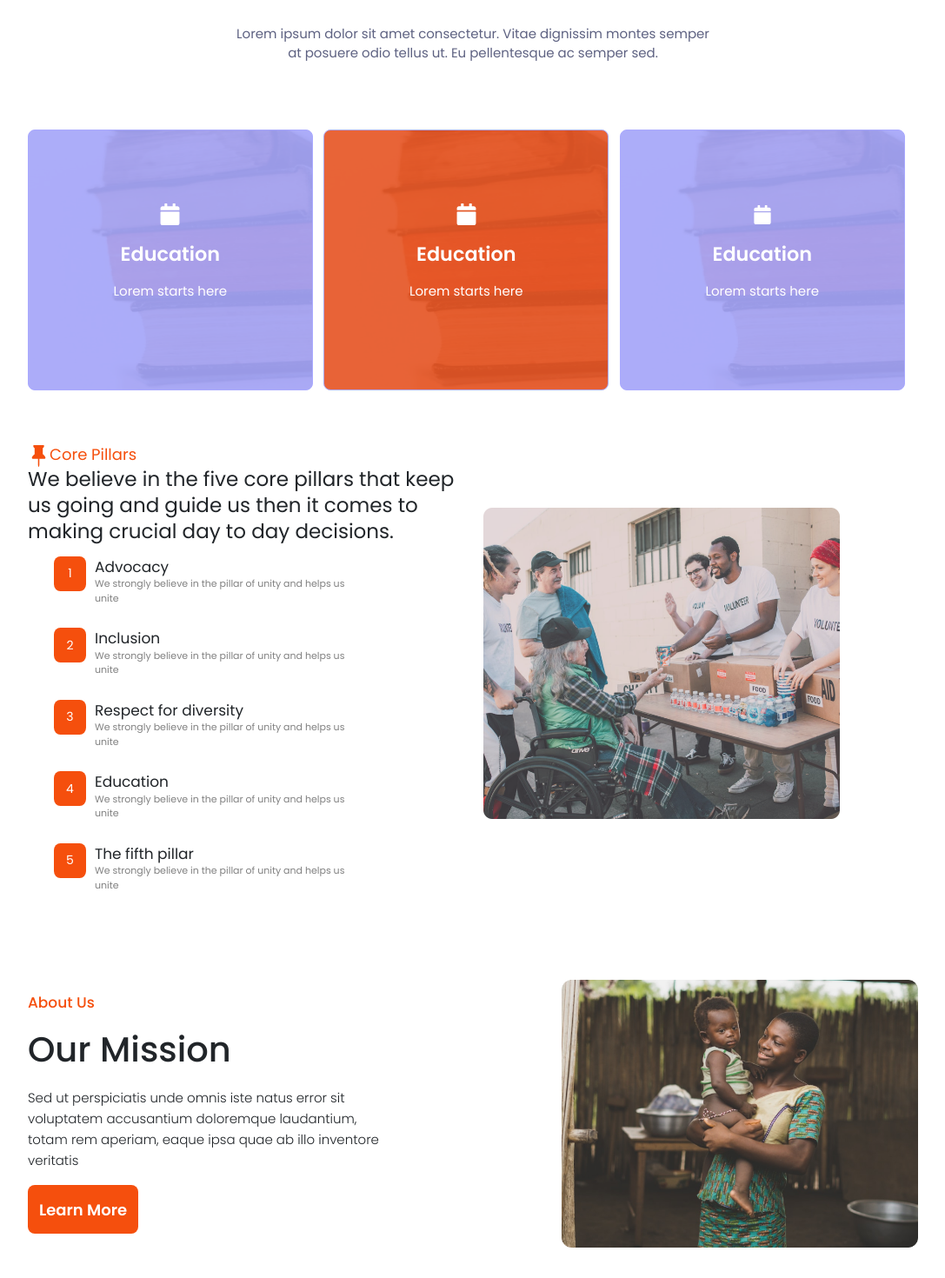
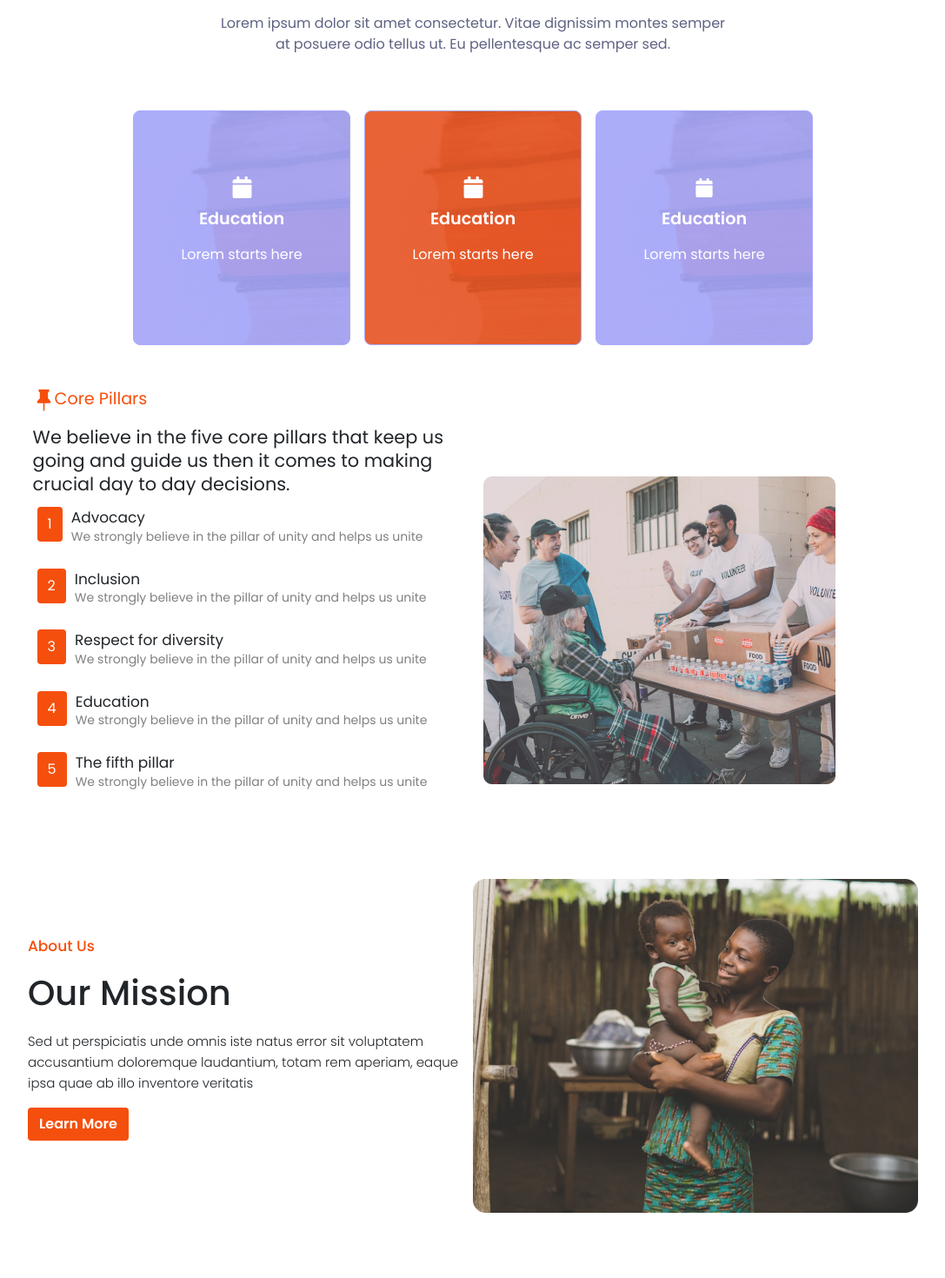
Before and after one commit to lizmwania/limuru-cheshire-webapp-frontend, a React (Create React App) app: page / in a window 1280 px wide. Shown: the part 680-2150 px from the top of the page at 87% size, without its empty margins (96-1183 px from the left). Built offline with nearby package versions, Linux system fonts and the light colour scheme.

Commit message:
responsiveness in the pillar and about section

```diff
--- a/src/components/Banner.js
+++ b/src/components/Banner.js
@@ -34,21 +34,21 @@ const fadeInUp = {
   }
 };
 
-const header = {
-  initial: {
-    y:-60,
-    opacity: 0,
-    transition:{duration:0.05, ease:easing}
-  },
-  animate:{
-    y:0,
-    opacity:1,
-    animation:{
-      duration:0.6,
-      ease:easing
-    }
-  }
-};
+// const header = {
+//   initial: {
+//     y:-60,
+//     opacity: 0,
+//     transition:{duration:0.05, ease:easing}
+//   },
+//   animate:{
+//     y:0,
+//     opacity:1,
+//     animation:{
+//       duration:0.6,
+//       ease:easing
+//     }
+//   }
+// };
 
 const firstName = {
   initial: {
@@ -64,19 +64,19 @@ const firstName = {
   }
 }
 
-const lastName = {
-  initial: {
-    y:-20,
-  },
-  animate:{
-    y:0,
-    transition:{
-      delayChildren:0.4,
-      staggerChildren:0.04,
-      staggerDirection:-1
-    }
-  }
-}
+// const lastName = {
+//   initial: {
+//     y:-20,
+//   },
+//   animate:{
+//     y:0,
+//     transition:{
+//       delayChildren:0.4,
+//       staggerChildren:0.04,
+//       staggerDirection:-1
+//     }
+//   }
+// }
 
 const letter ={
   initial:{
--- a/src/components/Pillars.jsx
+++ b/src/components/Pillars.jsx
@@ -7,10 +7,12 @@ export default function Pillars() {
   return (
     <div className="pillars">
       <div className="row">
-        <div className="col-md-6">
-       <BsFillPinFill style={{fontSize: "25px", color: "#f54f0d"}}/><span style={{fontSize: "18px", color: "#f54f0d"}}>Core Pillars </span>
-          <h1
-           className="PillarPageTitle">
+        <div className="">
+          <BsFillPinFill style={{ fontSize: "25px", color: "#f54f0d" }} />
+          <span style={{ fontSize: "1.2rem", color: "#f54f0d" }}>
+            Core Pillars{" "}
+          </span>
+          <h1 className="PillarPageTitle">
             We believe in the five core pillars that keep us going and guide us
             then it comes to making crucial day to day decisions.{" "}
           </h1>
@@ -71,8 +73,8 @@ export default function Pillars() {
             </div>
           </div>
         </div>
-        <div className="col-md-6">
-          <img src={pillarImg} alt="image here" className="PillarBanner" />
+        <div className="">
+          <img src={pillarImg} alt="our pillars" className="PillarBanner" />
         </div>
       </div>
     </div>
--- a/src/styles/App.scss
+++ b/src/styles/App.scss
@@ -191,20 +191,20 @@ header{
             color: $dark_green;
             text-transform: uppercase;
             letter-spacing: 5px;
-            font-size: 1.01vw;
+            font-size: 1rem;
             font-weight: 600;
             overflow: hidden;
         }
         p{
             text-align: center;
             font-weight: 400;
-            font-size: 15px;
+            font-size: 1rem;
             color: #5E6282;
             padding-top: 20px;
         }
     }
     h2{
-        font-size: 2.2vw;
+        font-size: 1.2rem;
         font-weight: 600;
         color: $dark_green;
         text-align: center;
@@ -215,24 +215,32 @@ header{
     }
 }
 .service_card{
-    @extend .dflex;
+    display: flex;
+    flex-direction: column;
+    align-items: center;
+    justify-content: center;
+    gap : 1rem;
+    width: 80%;
+    margin: 3rem auto;
+    @media only screen and (min-width: 600px) {
+            flex-direction: row;
             flex-wrap: wrap;
-    grid-gap: 1vw;
-    justify-content: flex-start;
-    margin: 60px 0;
+
+        }
+
     .card{
         display: flex;
         flex-direction: column;
         gap: 10px;
-        // justify-content: space-between;
+        justify-content: center;
         align-items: center;
-        width: calc(96% / 3);
+        width: 250px;
         border: 1px solid  #AAAAFF;
         border-radius: 8px;
         background-color: #AAAAFF;
         background-image: url('../images/service1.png');
         padding: 5.8vw 3.8vw;
-        height: 300px;
+        height:270px;
         position: relative;
         top: 0;
         transition: all .3s ease-in-out;
@@ -242,21 +250,21 @@ header{
             top: -5px;
         }
         .service_icon{
-            width: 3.5vw;
-            height: 3.5vw;
+            width: 3rem;
+            height: 3rem;
             display: inline-flex;
             justify-content: center;
             align-items: center;
             border-radius: 8px;
         }
         h3{
-            font-size: 1.75vw;
+            font-size: 1.2rem;
             font-weight: 600;
             color: $white;
             text-transform: capitalize;
         }
         p{
-            font-size: 15px;
+            font-size: 1rem;
             color: $white;
         }
 
@@ -267,12 +275,19 @@ header{
 .about_container{
     width: 80%;
     margin: 80px auto 0 auto;
-    @extend .dflex;
-    justify-content: space-between;
+    display: grid;
+
+        justify-content: center;
+    @media only screen and (min-width: 785px) {
+    display: grid;
+    grid-template-columns: 1fr 1fr;
+    justify-content: center;
     align-items: center;
-    margin-bottom: 20px;
+
+    }
     .left_content{
-        width: 40%;
+        // width: 40%;
+        margin-bottom: 1rem;
         h3{
             color: $dark_green;
             font-size: 17px;
@@ -289,18 +304,21 @@ header{
             line-height: 24px;
             font-weight: 300;
         }
-        .btn_group{
+                .btn_group {
                     @extend .dflex;
                     width: fit-content;
                     justify-content: space-between;
-            .btn{
-                @extend .dflex;
-                width: fit-content;
-                height: 56px;
-                font-size: 18px;
-                border-radius: 8px;
+
+                    .btn {
+
+                        // @extend .dflex;
+                        // width: fit-content;
+                        // height: 56px;
+                        // font-size: 18px;
+                        border-radius: 4px;
                         font-weight: 600;
-                &.btn_primary{
+
+                        &.btn_primary {
                             background-color: $dark_green;
                             color: $white;
 
@@ -310,12 +328,13 @@ header{
                 }
     }
     .right_content{
-        width: 40%;
+        // width: 40%;
         @extend .dflex;
         justify-content: flex-end;
 
         img{
             width: 100%;
+            height: auto;
         }
     }
 
--- a/src/styles/Pillars.scss
+++ b/src/styles/Pillars.scss
@@ -1,12 +1,29 @@
-.pillars {
+
+.pillars, .row {
     width: 80%;
-    margin: auto;
+    margin: 0 auto;
+    @media only screen and (min-width: 785px) {
+        width: 90%;
+    }
+}
+.row {
+    // display: flex;
+
+    @media only screen and (min-width: 785px) {
+
+        display: grid;
+        grid-template-columns: 1fr 1fr;
+        align-items: center;
+        justify-content: center;
+
+    }
 }
 
 .PillarPageTitle {
-    font-size: 1.8vw;
-            font-weight: 400;
-            line-height: 1.3;
+    font-size: 1.3rem;
+    margin-top: 1rem;
+    font-weight: 400;
+    line-height: 1.3;
 }
 
 .PillarBanner {
@@ -15,26 +32,31 @@
 }
 
 .circle {
-    width: 40px;
-    height: 40px;
-    border-radius: 20%;
-    color: #fff;
+    // width: 40px;
+    // height: 40px;
+    // border-radius: 4px;
+    // color: #fff;
+    display: flex;
     justify-content: center;
-    align-items: center;
+    align-items: start;
     text-align: center;
-    display: flex;
-    background: #f54f0d;
+
 }
 
 .circle span {
-    font-size: 14px;
+    font-size: 16px;
+    padding: 8px 12px;
+    background: #f54f0d;
+    color: #FFF;
+    font-size: 1rem;
+    border-radius: 4px;
 }
 
 .Listofpillars {
     display: flex;
     padding: 5px;
-    margin-left: 5%;
-    width: 70%;
+    // margin-left: 5%;
+    // width: 70%;
     // background-image: linear-gradient(0deg, #008dc9, #008dc9);
     // background-size: 3px 100%;
     // background-repeat: no-repeat;
@@ -50,8 +72,13 @@
 }
 
 .moreInformation {
-    font-size: 11px;
+    font-size: 14px;
     color: grey;
     margin-top: -18px;
     padding-left: 10px;
 }
+.img{
+    width: 100%;
+    height: auto;
+    object-fit: cover;
+}
```
Lines whose indentation alone changed are shown as unchanged.
